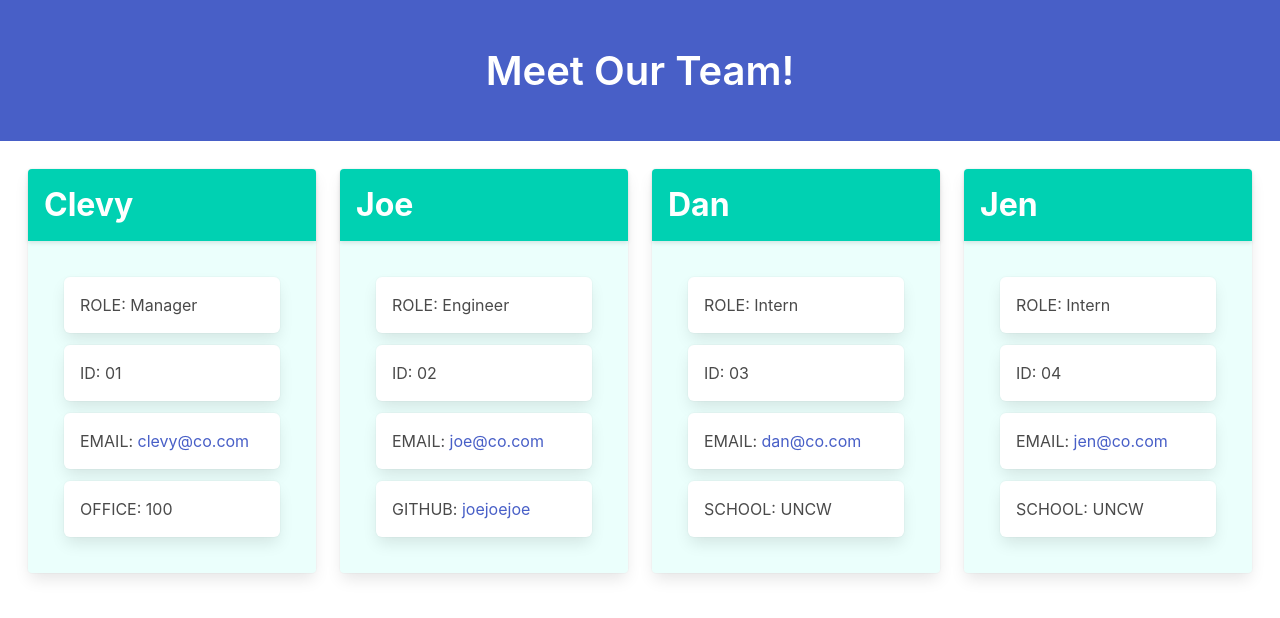
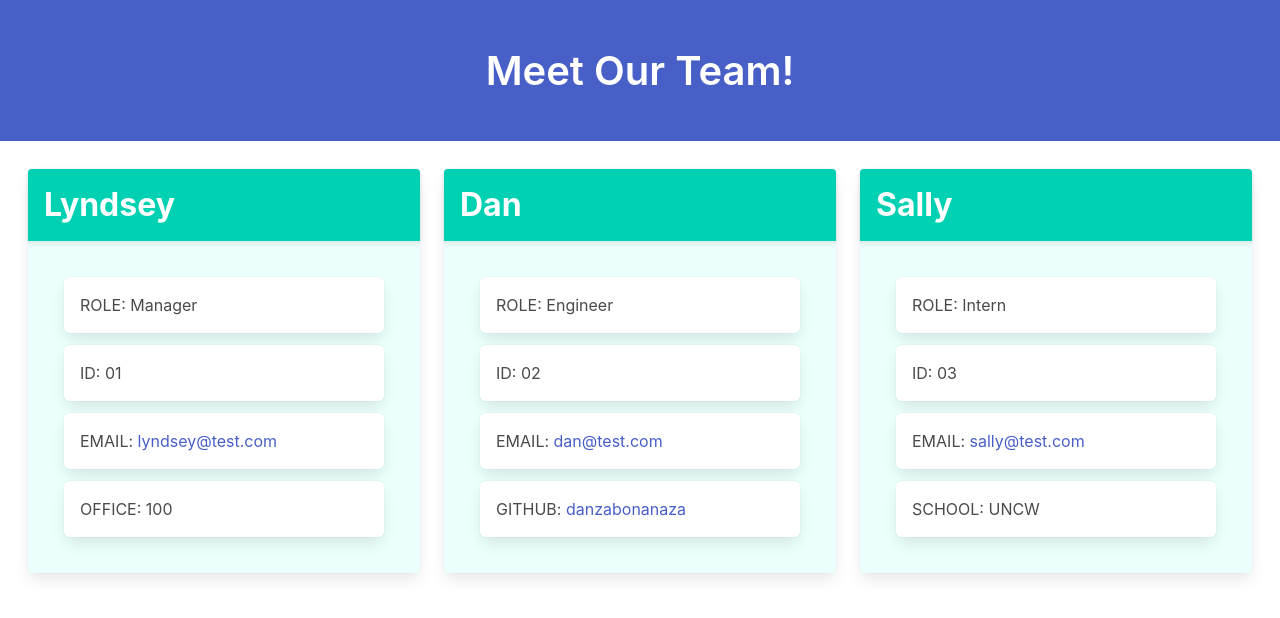
Before and after one commit to lyndsclev/team-profile-generator, a website: page dist/index.html in a window 1280 px wide. Drawn offline with nearby package versions, Linux system fonts and the light colour scheme.

Commit message:
video and README completed

```diff
--- a/dist/index.html
+++ b/dist/index.html
@@ -23,33 +23,15 @@
             <div class="card has-background-primary-light">
 
                 <header class="card-header has-background-primary">
-                    <p class="card-header-title has-text-white is-size-3">Clevy<p>
+                    <p class="card-header-title has-text-white is-size-3">Lyndsey<p>
                 </header>
 
                 <div class="card-content">
                     <div class="content">
                         <div class="box p-4 m-3">ROLE: Manager</div>
                         <div class="box p-4 m-3">ID: 01</div>
-                        <div class="box p-4 m-3">EMAIL: <a href="mailto:clevy@co.com">clevy@co.com</a></div>
+                        <div class="box p-4 m-3">EMAIL: <a href="mailto:lyndsey@test.com">lyndsey@test.com</a></div>
                         <div class="box p-4 m-3">OFFICE: 100</div>
-                    </div>
-                </div>
-            </div>
-        </div>
-
-        <div class="column">
-            <div class="card has-background-primary-light">
-
-                <header class="card-header has-background-primary">
-                    <p class="card-header-title has-text-white is-size-3">Joe<p>
-                </header>
-
-                <div class="card-content">
-                    <div class="content">
-                        <div class="box p-4 m-3">ROLE: Engineer</div>
-                        <div class="box p-4 m-3">ID: 02</div>
-                        <div class="box p-4 m-3">EMAIL: <a href="mailto:joe@co.com">joe@co.com</a></div>
-                        <div class="box p-4 m-3">GITHUB: <a href="https://github.com/joejoejoe" target="_blank">joejoejoe</a></div>
                     </div>
                 </div>
             </div>
@@ -64,10 +46,10 @@
 
                 <div class="card-content">
                     <div class="content">
-                        <div class="box p-4 m-3">ROLE: Intern</div>
-                        <div class="box p-4 m-3">ID: 03</div>
-                        <div class="box p-4 m-3">EMAIL: <a href="mailto:dan@co.com">dan@co.com</a></div>
-                        <div class="box p-4 m-3">SCHOOL: UNCW</div>
+                        <div class="box p-4 m-3">ROLE: Engineer</div>
+                        <div class="box p-4 m-3">ID: 02</div>
+                        <div class="box p-4 m-3">EMAIL: <a href="mailto:dan@test.com">dan@test.com</a></div>
+                        <div class="box p-4 m-3">GITHUB: <a href="https://github.com/danzabonanaza" target="_blank">danzabonanaza</a></div>
                     </div>
                 </div>
             </div>
@@ -77,15 +59,15 @@
             <div class="card has-background-primary-light">
 
                 <header class="card-header has-background-primary">
-                    <p class="card-header-title has-text-white is-size-3">Jen<p>
+                    <p class="card-header-title has-text-white is-size-3">Sally<p>
                 </header>
 
                 <div class="card-content">
                     <div class="content">
                         <div class="box p-4 m-3">ROLE: Intern</div>
-                        <div class="box p-4 m-3">ID: 04</div>
-                        <div class="box p-4 m-3">EMAIL: <a href="mailto:jen@co.com">jen@co.com</a></div>
-                        <div class="box p-4 m-3">SCHOOL: UNCW</div>
+                        <div class="box p-4 m-3">ID: 03</div>
+                        <div class="box p-4 m-3">EMAIL: <a href="mailto:sally@test.com">sally@test.com</a></div>
+                        <div class="box p-4 m-3">SCHOOL: UNCW </div>
                     </div>
                 </div>
             </div>
```
Also changed, not shown: README.md.
